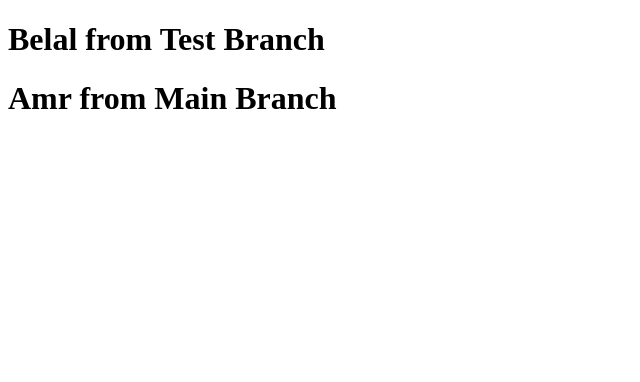
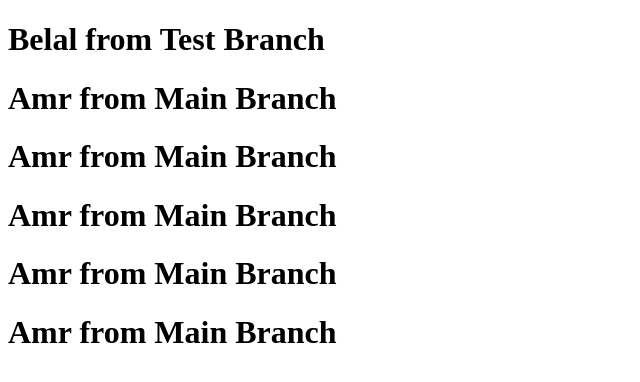
Before and after one commit to beloyosry/Upwork_Landing_Page, a plain HTML site: page index.html in a window 1280 px wide. Shown: the whole page, without its empty margins (0-640 px from the left). Drawn offline with Linux system fonts and the light colour scheme.

Commit message:
Update index.html

```diff
--- a/index.html
+++ b/index.html
@@ -11,6 +11,10 @@
 <body>
     <h1>Belal from Test Branch</h1>
     <h1>Amr from Main Branch</h1>
+    <h1>Amr from Main Branch</h1>
+    <h1>Amr from Main Branch</h1>
+    <h1>Amr from Main Branch</h1>
+    <h1>Amr from Main Branch</h1>
 </body>
 
 </html>
```
